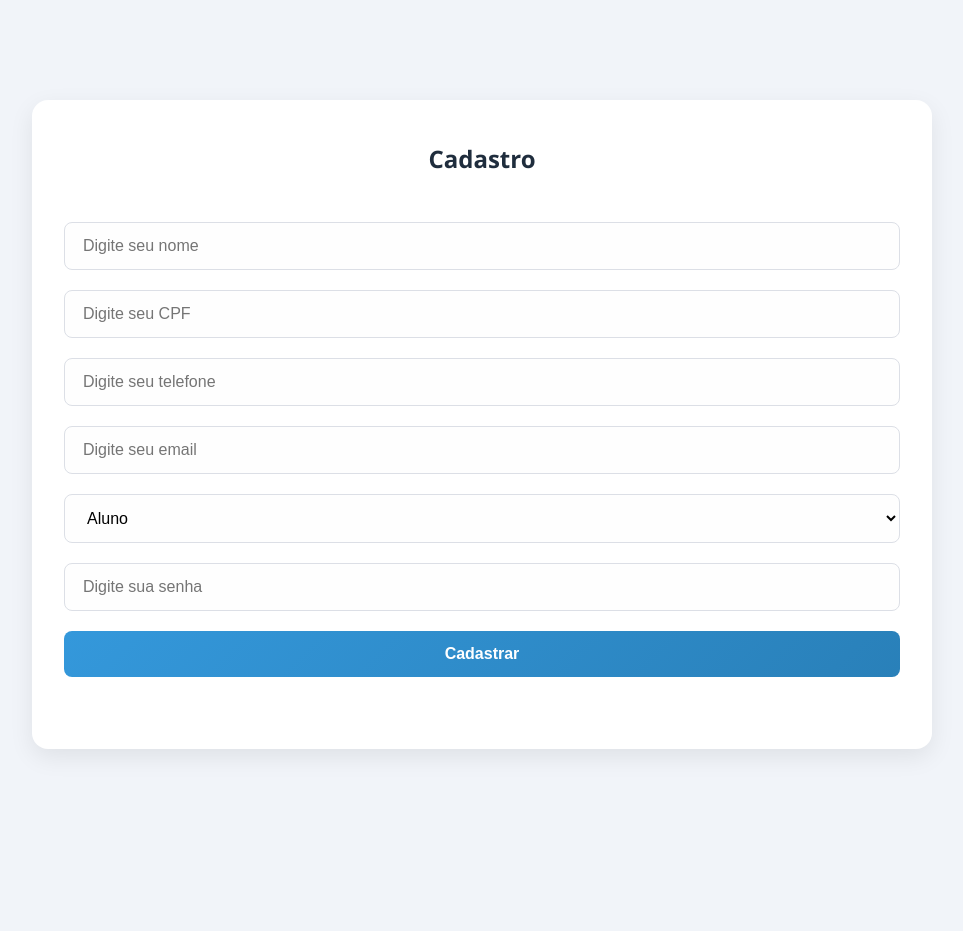
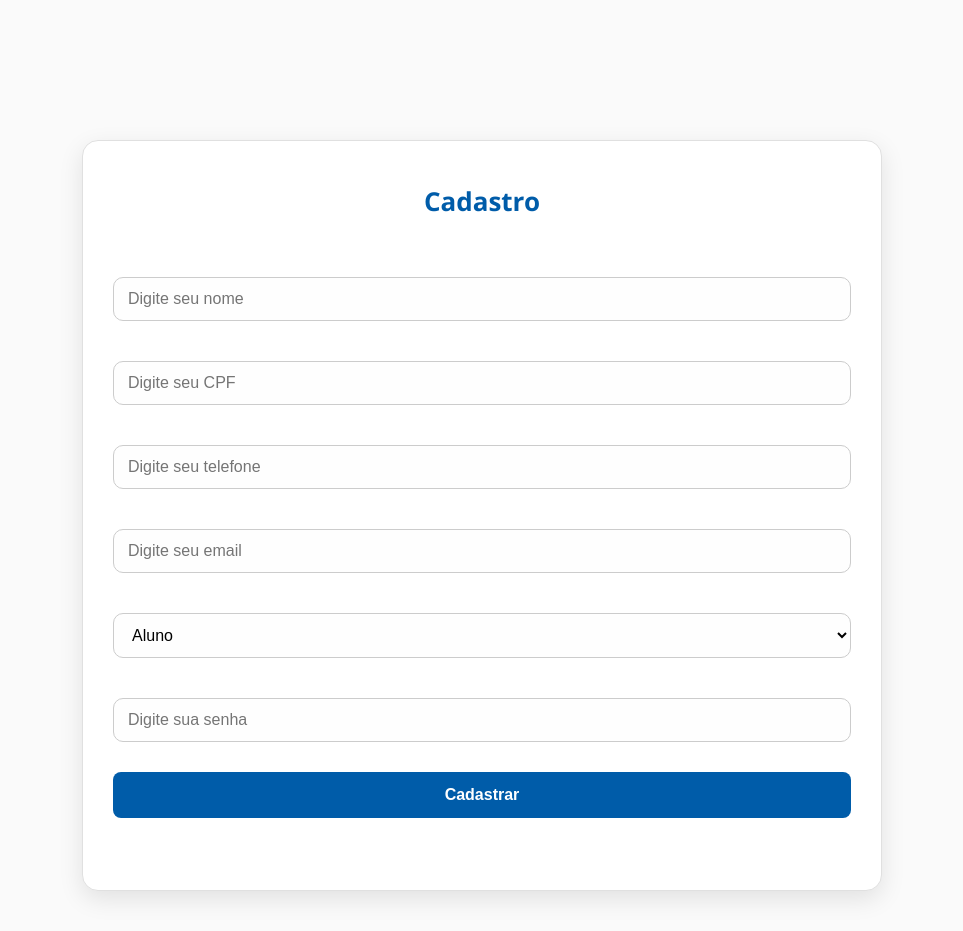
Before and after one commit to xandale/estacionamento-senai-frontEnd, a React (Vite) app: page /cadastro in a window 1280 px wide. Shown: the whole page, without its empty margins (158-1121 px from the left). Before the commit the page ends 800 px from the top, so only its background shows below. Built offline with nearby package versions, Linux system fonts and the light colour scheme.

Commit message:
style att

```diff
--- a/src/components/Header.css
+++ b/src/components/Header.css
@@ -3,11 +3,11 @@
     top: 0;
     left: 0;
     width: 100%;
-    background-color: #2c3e50;
+    background-color: #005CA9;
     color: white;
     padding: 16px 32px;
     z-index: 1000;
-    box-shadow: 0 2px 10px rgba(0, 0, 0, 0.2);
+    box-shadow: 0 2px 10px rgba(255, 255, 255, 0.2);
   }
 
   .header-content {
@@ -21,6 +21,7 @@
   .logo {
     font-size: 1.6rem;
     font-weight: bold;
+    color: white;
   }
 
   .nav-links {
@@ -28,6 +29,7 @@
     align-items: center;
     gap: 16px;
     flex-wrap: wrap;
+    color: #ffffff;
   }
 
   .nav-links a {
@@ -42,7 +44,7 @@
 
   .nav-links a:hover,
   .logout-button:hover {
-    color: #3498db;
+    color: #ffffff;
   }
 
   .logout-button {
--- a/src/components/Header.jsx
+++ b/src/components/Header.jsx
@@ -13,7 +13,7 @@ function Header() {
     return (
         <header className="main-header">
             <div className="header-content">
-                <h1 className="logo">🚗 Estacionamento</h1>
+                <h1 className="logo">Estacionamento</h1>
                 <nav className="nav-links">
                     <Link to="/home"><i className="lucide lucide-home"></i> Home</Link>
                     <Link to="/usuario"><i className="lucide lucide-user"></i> Usuário</Link>
--- a/src/pages/Cadastro.jsx
+++ b/src/pages/Cadastro.jsx
@@ -47,7 +47,8 @@ function Cadastro() {
                 <select value={tipo_usuario} onChange={(e) => setTipo_usuario(e.target.value)}>
                     <option value="Aluno">Aluno</option>
                     <option value="Professor">Professor</option>
-                    <option value="Admin">Admin</option>
+                    <option value="Funcionario">Funcionario</option>
+                    <option value="Visitante">Visitante</option>
                 </select>
                 <input type="password" placeholder="Digite sua senha" value={senha} onChange={(e) => setSenha(e.target.value)} />
                 <button type="submit">Cadastrar</button>
--- a/src/pages/Usuario.jsx
+++ b/src/pages/Usuario.jsx
@@ -139,11 +139,11 @@ function Usuario() {
           <button onClick={() => setEditando(true)}>Editar</button>
         ) : (
           <>
-            <button onClick={atualizarUsuario} style={{ marginRight: "10px" }}>Salvar alterações</button>
+            <button onClick={atualizarUsuario} style={{ marginRight: "10px", marginBottom: "10px" }}>Salvar alterações</button>
             <button onClick={() => { setEditando(false); buscarDadosUsuario(); }}>Cancelar</button>
           </>
         )}
-        <button onClick={excluirUsuario} style={{ marginLeft: "10px", backgroundColor: "red", color: "white" }}>
+        <button className="button-delete" onClick={excluirUsuario} style={{ marginLeft: "10px", backgroundColor: "red", color: "white" }}>
           Excluir conta
         </button>
       </div>
--- a/src/pages/Veiculo.jsx
+++ b/src/pages/Veiculo.jsx
@@ -171,7 +171,7 @@ function Veiculos() {
                 setNovaCor(item.cor);
                 setNovoTipoVeiculo(item.tipo_veiculo);
               }}>Editar</button>
-              <button onClick={() => deletarVeiculo(item.id_veiculo)}>Excluir</button>
+              <button className="button-delete" onClick={() => deletarVeiculo(item.id_veiculo)}>Excluir</button>
             </>
           )}
         </div>
--- a/src/styles/App.css
+++ b/src/styles/App.css
@@ -14,7 +14,7 @@ html {
 
 body {
   font-family: 'Segoe UI', Tahoma, Geneva, Verdana, sans-serif;
-  background-color: #f1f4f9;
+  background-color: #FAFAFA;
   color: #2c3e50;
   line-height: 1.6;
   min-height: 100vh;
@@ -28,18 +28,59 @@ body {
 }
 
 .container {
-  max-width: 900px;
-  margin: 0 auto;
-  padding: 40px 32px;
+  max-width: 800px;
+  margin: 40px auto;
+  padding: 40px 30px;
   background-color: #ffffff;
   border-radius: 16px;
-  box-shadow: 0 8px 24px rgba(0, 0, 0, 0.08);
-  transition: box-shadow 0.3s ease;
+  box-shadow: 0 8px 24px rgba(0, 0, 0, 0.1);
+  border: 1px solid #e0e0e0;
+  transition: all 0.3s ease-in-out;
 }
 
-.container:hover {
-  box-shadow: 0 12px 32px rgba(0, 0, 0, 0.1);
+/* Título */
+.container h1,
+.container h2 {
+  color: #005CA9;
+  font-size: 26px;
+  font-weight: bold;
+  text-align: center;
+  margin-bottom: 24px;
 }
+
+/* Inputs e selects */
+.container input,
+.container select {
+  width: 100%;
+  padding: 12px 14px;
+  margin: 10px 0;
+  border: 1px solid #ccc;
+  border-radius: 10px;
+  font-size: 16px;
+  transition: border 0.2s ease;
+}
+
+.container input:focus,
+.container select:focus {
+  border-color: #005CA9;
+  outline: none;
+  box-shadow: 0 0 0 2px rgba(0, 92, 169, 0.2);
+}
+
+
+
+/* Responsivo */
+@media (max-width: 600px) {
+  .container {
+    padding: 25px 15px;
+  }
+
+  .container .btn {
+    font-size: 14px;
+    padding: 10px;
+  }
+}
+
 
 /* ============================= */
 /* Títulos e textos */
@@ -148,7 +189,7 @@ button {
   font-size: 1rem;
   border: none;
   border-radius: 8px;
-  background: linear-gradient(135deg, #3498db, #2980b9);
+  background: linear-gradient(135deg, #005CA9, #005CA9);
   color: #fff;
   font-weight: 600;
   cursor: pointer;
@@ -160,7 +201,7 @@ button-delete {
   font-size: 1rem;
   border: none;
   border-radius: 8px;
-  background: linear-gradient(135deg, #3498db, #2980b9);
+  background: linear-gradient(135deg, #e74c3c, #e74c3c);
   color: #fff;
   font-weight: 600;
   cursor: pointer;
@@ -168,12 +209,28 @@ button-delete {
 }
 
 button-delete:hover {
-  background: linear-gradient(135deg, #2980b9, #1c6ea4);
+  background: linear-gradient(135deg, #e74c3c, #e74c3c);
+  transform: translateY(-2px);
+}
+
+.button-delete {
+  padding: 14px 20px;
+  font-size: 1rem;
+  border: none;
+  border-radius: 8px;
+  background: linear-gradient(135deg, #e74c3c, #e74c3c);
+  color: #fff;
+  font-weight: 600;
+  cursor: pointer;
+  transition: background 0.3s ease, transform 0.2s ease;
+}
+
+.button-delete:hover {
+  background: linear-gradient(135deg, #e74c3c, #e74c3c);
   transform: translateY(-2px);
 }
 
 button:hover {
-  background: linear-gradient(135deg, #2980b9, #1c6ea4);
   transform: translateY(-2px);
 }
 
@@ -208,14 +265,15 @@ button:active {
 }
 
 .nav-links a {
-  color: #3498db;
+  color: #ffffff;
   text-decoration: none;
   font-weight: 500;
   transition: color 0.3s ease;
 }
 
 .nav-links a:hover {
-  color: #1c6ea4;
+  transform: translateY(-2px);
+  color: #cacaca;
 }
 
 /* ============================= */
```
